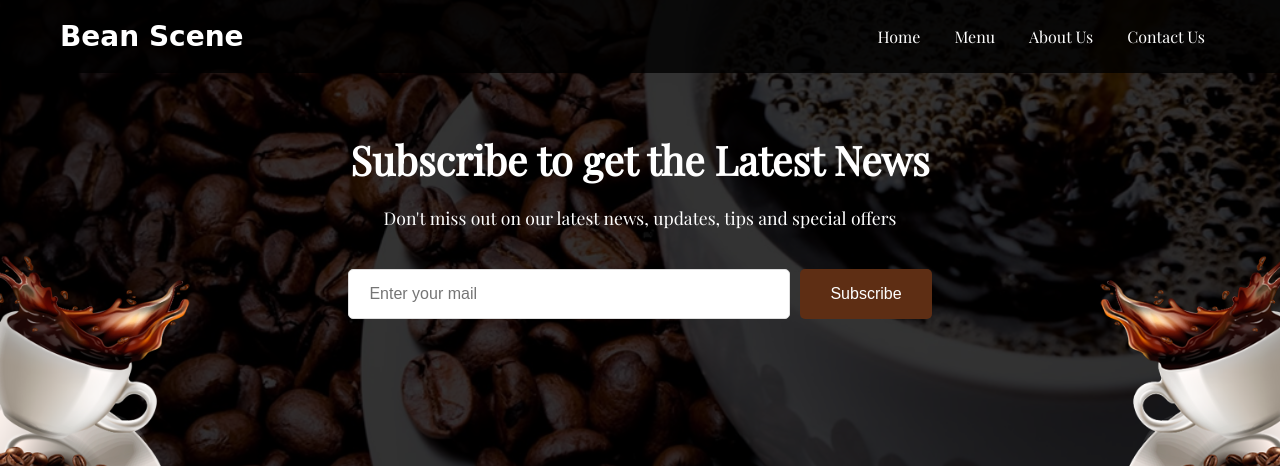
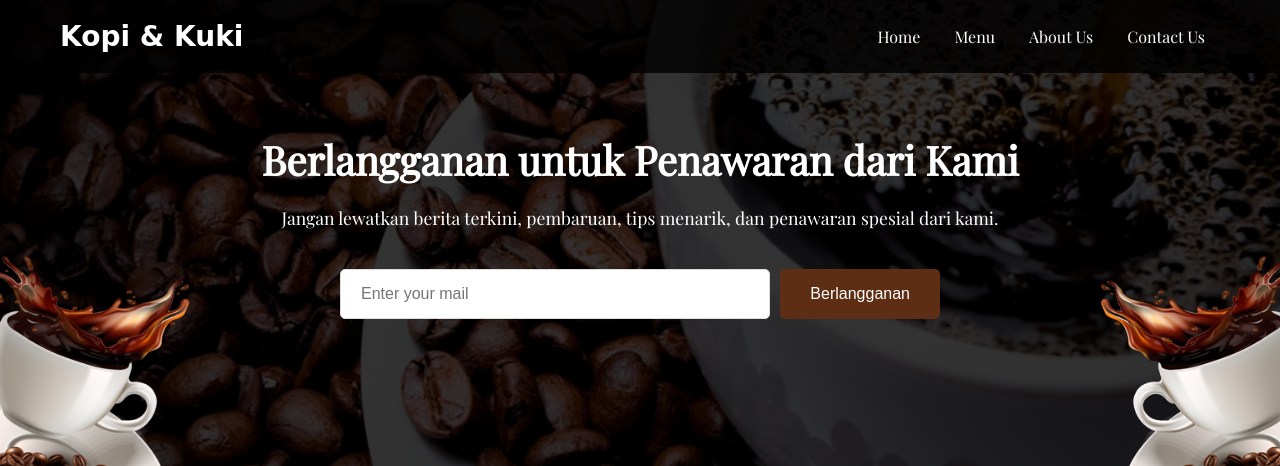
Before and after one commit to Fuentes771/PemogramanWebKelCASS, a PHP site: page /ContactUs.php in a window 1280 px wide. Shown: the top 466 px of the page. Run offline with PHP 8.4, Linux system fonts and the light colour scheme.

Commit message:
Perubahan Deskripsi ContactUs

```diff
--- a/ContactUs.php
+++ b/ContactUs.php
@@ -11,7 +11,7 @@
 <body>
 
 <header class="navbar">
-    <div class="logo">Bean Scene</div>
+    <div class="logo">Kopi & Kuki</div>
     <nav>
       <a href="index.php">Home</a>
       <a href="menu.php">Menu</a>
@@ -36,8 +36,8 @@
   <!-- Form subscribe -->
   <section class="subscribe-section">
     <div class="content-wrapper">
-    <h1>Subscribe to get the Latest News</h1>
-    <p>Don't miss out on our latest news, updates, tips and special offers</p>
+    <h1>Berlangganan untuk Penawaran dari Kami</h1>
+    <p>Jangan lewatkan berita terkini, pembaruan, tips menarik, dan penawaran spesial dari kami. </p>
 
   <?php
       session_start();
@@ -70,7 +70,7 @@
 
     <form method="POST" action="">
       <input type="email" name="email" placeholder="Enter your mail" required />
-      <button type="submit">Subscribe</button>
+      <button type="submit">Berlangganan</button>
     </form>
   </section>
 
@@ -79,8 +79,8 @@
     <div class="footer-overlay">
       <div class="footer-container">
         <div class="footer-column">
-          <h2>Bean Scene</h2>
-          <p>Lorem Ipsum is simply dummy text of the printing and typesetting industry...</p>
+          <h2>Kopi & Kuki</h2>
+          <p>Awali harimu dengan kopi dan kue terbaik pilihan kami. Nikmati rasa, nikmati hidup — hanya di Kopi & Kuki.</p>
           <div class="social-icons">
             <a href="#"><img src="img/faceb.png" alt="Facebook"/></a>
             <a href="#"><img src="img/Inst.png" alt="Instagram"/></a>
@@ -111,10 +111,10 @@
 
         <div class="footer-column">
           <h3>Contact Us</h3>
-          <p>Akshya Nagar 1st Block 1st Cross,<br>Rammurthy nagar, Bangalore-560016</p>
-          <p>+1 202-918-2132</p>
-          <p>beanscene@mail.com</p>
-          <p>www.beanscene.com</p>
+          <p>Jl. Prof. Dr. Sumantri Brojonegoro No. 1 Bandar Lampung, 35145, INDONESIA. </p>
+          <p>+62 85712345678</p>
+          <p>KopiKuki@mail.com</p>
+          <p>www.Kopikuki.com</p>
         </div>
       </div>
     </div>
```
